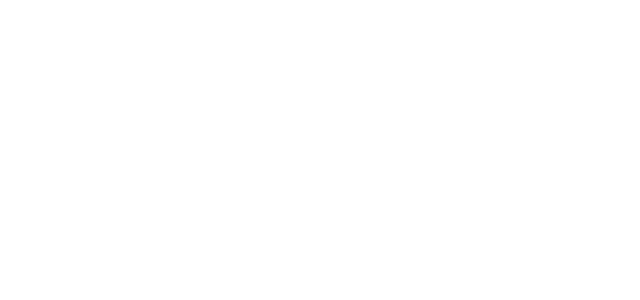
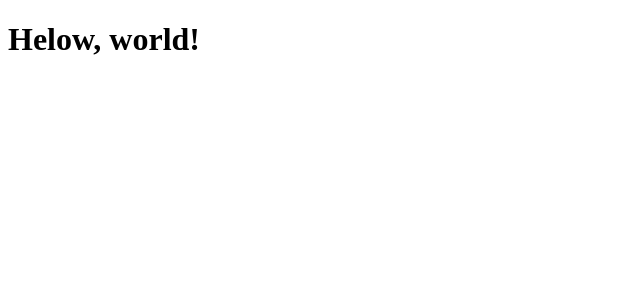
Before and after one commit to SungHyun627/React_Study, a React (Create React App) app in the folder react-main-concepts/: page / in a window 1280 px wide. Shown: the top 300 px of the page, without its empty margins (0-640 px from the left). Built offline with nearby package versions, Linux system fonts and the light colour scheme.

Commit message:
1. Hello World

```diff
--- a/react-main-concepts/src/App.js
+++ b/react-main-concepts/src/App.js
@@ -1,5 +1,11 @@
+import Hello from './components/hello';
+
 function App() {
-  return <div className="App"></div>;
+  return (
+    <div className="App">
+      <Hello />
+    </div>
+  );
 }
 
 export default App;
--- /dev/null
+++ b/react-main-concepts/src/components/hello.js
@@ -0,0 +1,3 @@
+export default function Hello() {
+  return <h1>Helow, world!</h1>;
+}
```
